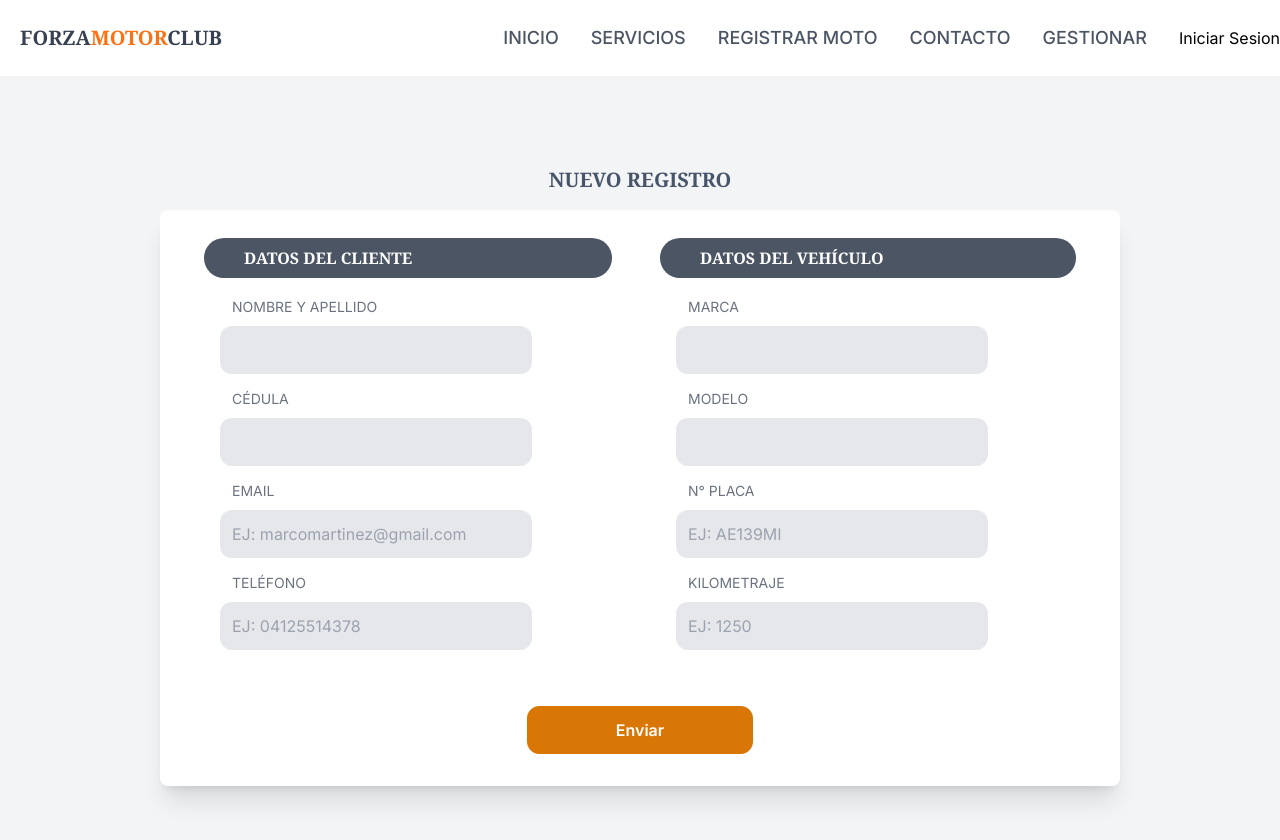
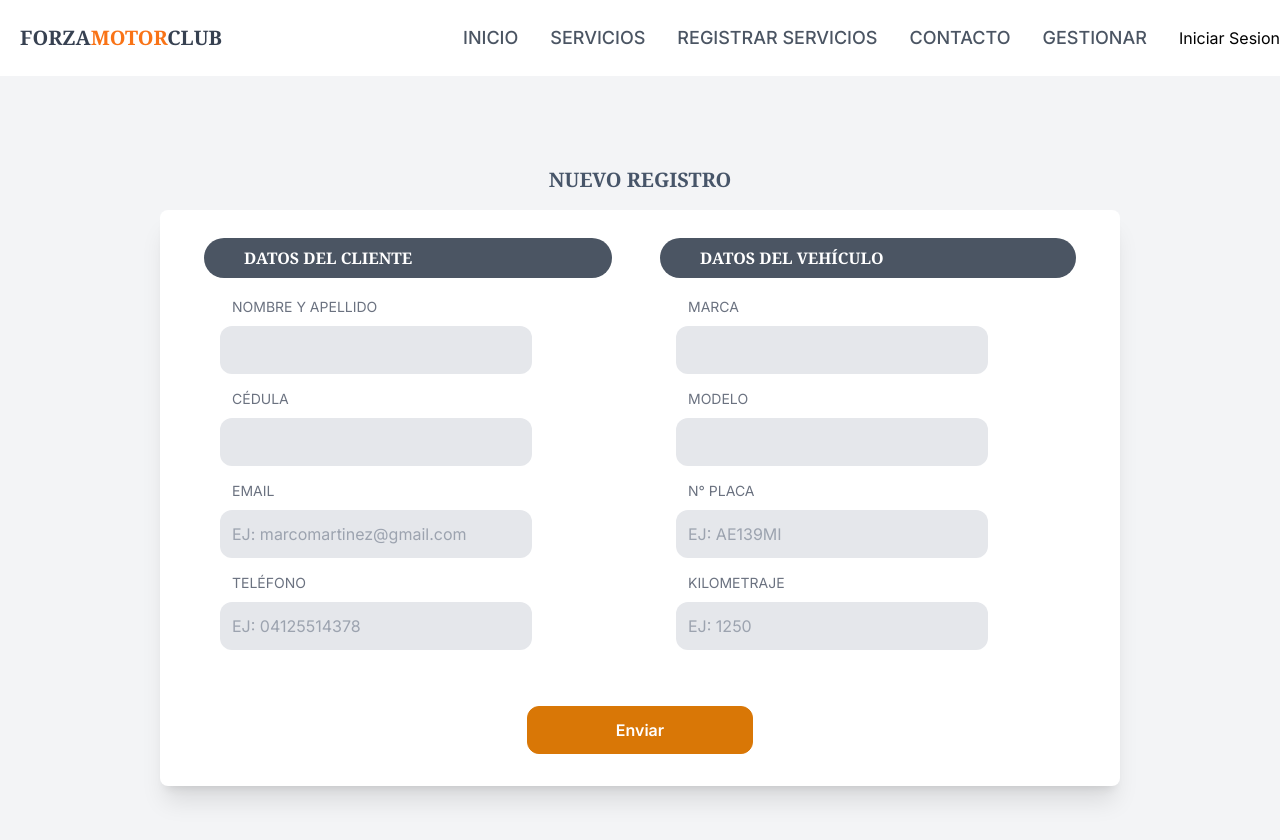
Before and after one commit to Rantodelli75/Taller-Motos-Nextjs-postgresql, a Next.js app: page /components/Registro in a window 1280 px wide. Shown: the top 840 px of the page. Built offline with nearby package versions, Linux system fonts and the light colour scheme.

Commit message:
actualizaciones

```diff
--- a/src/app/components/Inicio/components/Hero.tsx
+++ b/src/app/components/Inicio/components/Hero.tsx
@@ -3,6 +3,7 @@ import React, { useEffect, useState } from "react";
 import motobg from "@/app/elements1/motobg.png"
 import motobackground from "@/app/elements1/motobackground.png"
 import AOS from "aos";
+import Link from 'next/link';
 /* eslint-disable @next/next/no-img-element */
 
 const Hero = () => {
@@ -40,16 +41,18 @@ const Hero = () => {
             <p data-aos="fade-up" data-aos-delay="1000">
             Somos una página dedicada al manejo y gestión de motocicletas, repuestos y contamos con un centro de servicios para el cuidado de tu inversión. {" "}
             </p>
+            <Link href="/components/Registro">
             <button
                 data-aos="fade-up"
                 data-aos-delay="1500"
                 onClick={() => {
                 AOS.refreshHard();
                 }}
-                className="rounded-xl bg-neutral-950 hover:bg-orange-600 transition duration-500 py-2 px-6 text-white font-semibold"
+                className="rounded-xl mt-4 bg-neutral-950 hover:bg-orange-600 transition duration-500 py-2 px-6 text-white font-semibold"
             >
-                <a href="#">Registrar Moto</a>
+                <a>Registrar Moto</a>
             </button>
+            </Link>
         </div>
         </div>
     </div>
--- a/src/app/components/Inicio/components/Navbar.tsx
+++ b/src/app/components/Inicio/components/Navbar.tsx
@@ -90,7 +90,7 @@ const Navbar = () => {
                           <button
                             className="text-lg font-medium text-gray-600 hover:text-primary py-2 hover:border-b-2 hover:border-orange-600 transition-colors duration-500  "
                           >
-                            REGISTRAR MOTO
+                            REGISTRAR SERVICIOS
                           </button>
                         </Link>
                       </li>
--- a/src/app/components/Mimoto/component/mimoto.tsx
+++ b/src/app/components/Mimoto/component/mimoto.tsx
@@ -1,5 +1,6 @@
 "use client"
 import React, { Component } from 'react';
+import Link from "next/link"
 
 interface ServiceItem {
   name: string;
@@ -137,6 +138,9 @@ class Registro extends Component {
                 <div className="flex justify-end font-bold mt-4 mr-4 text-green-800">
                 Total: $ {totalCost.toLocaleString()}
                 </div>
+                <button onClick={this.handleAddService} className="items-center ml-96 w-2/12 rounded-xl bg-amber-600 border border-amber-600 hover:border-amber-600 hover:bg-white hover:text-amber-600 font-semibold h-12 text-white relative p-1">
+                    Enviar
+                </button>
                 </div>
             </div>
             </div>
--- a/src/app/components/Registro/component/registro.tsx
+++ b/src/app/components/Registro/component/registro.tsx
@@ -1,6 +1,7 @@
 "use client"
 import { redirect } from 'next/navigation';
 import { useForm } from 'react-hook-form';
+import Link from 'next/link';
 
 
 
--- a/src/app/components/Servicios/components/Servicios.tsx
+++ b/src/app/components/Servicios/components/Servicios.tsx
@@ -78,7 +78,7 @@ const Services = () => {
                     <span
                         className="text-amber-600 font-bold hover:text-amber-700"
                     >
-                        Eduard Bello
+                        Jorge Gómez
                     </span>
                 </td>
                 <td className="px-16 py-2 font-serif text-gray-700 font-semibold flex justify-center">Cambio de Amortiguador</td>
```
